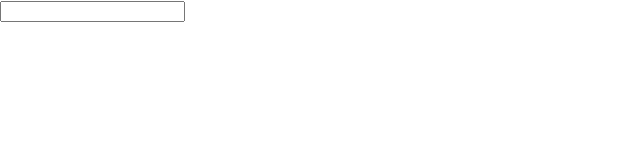
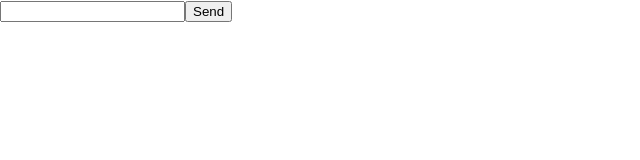
Before and after one commit to learn-tdd-in/react, a React (Create React App) app: page / in a window 1280 px wide. Shown: the top 160 px of the page, without its empty margins (0-640 px from the left). Built offline with nearby package versions, Linux system fonts and the light colour scheme.

Commit message:
Add send button

```diff
--- a/src/NewMessageForm.js
+++ b/src/NewMessageForm.js
@@ -8,6 +8,11 @@ export default class NewMessageForm extends Component {
           type="text"
           data-testid="messageText"
         />
+        <button
+          data-testid="sendButton"
+        >
+          Send
+        </button>
       </div>
     );
   }
```
